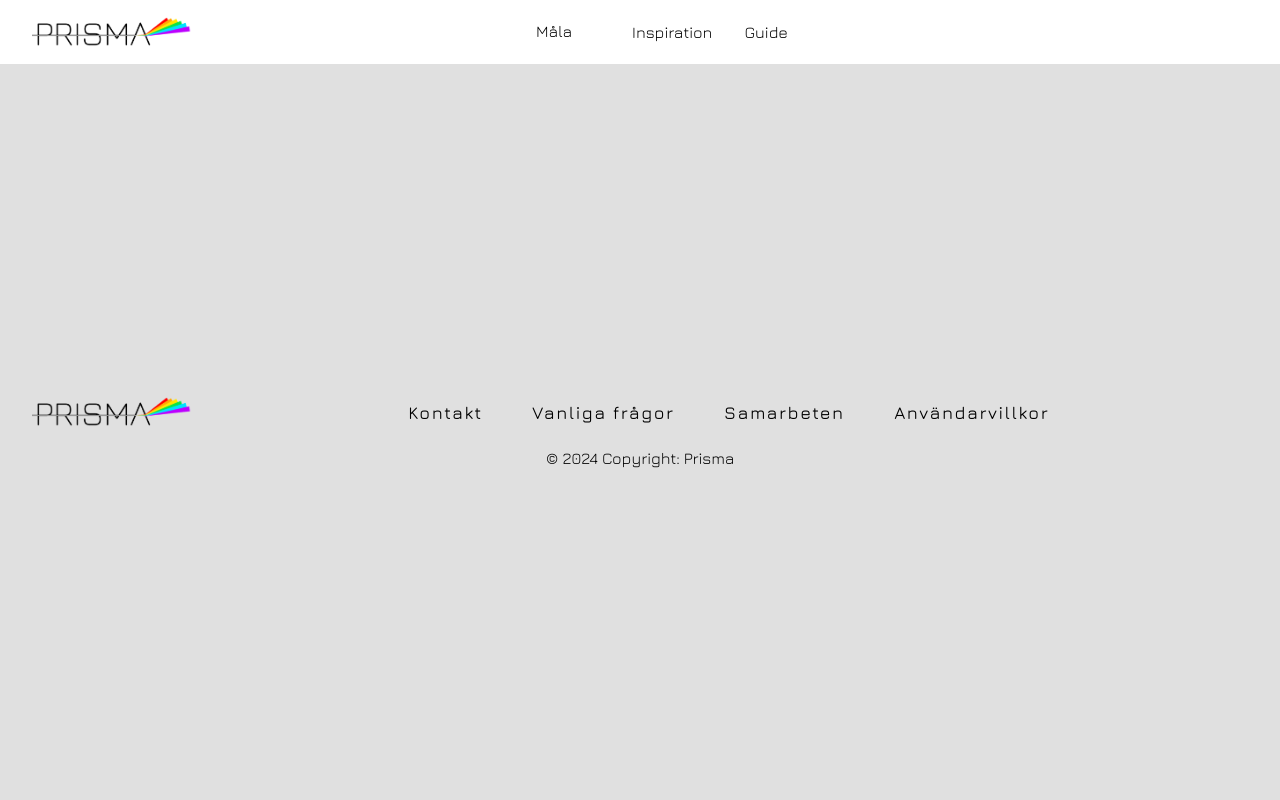
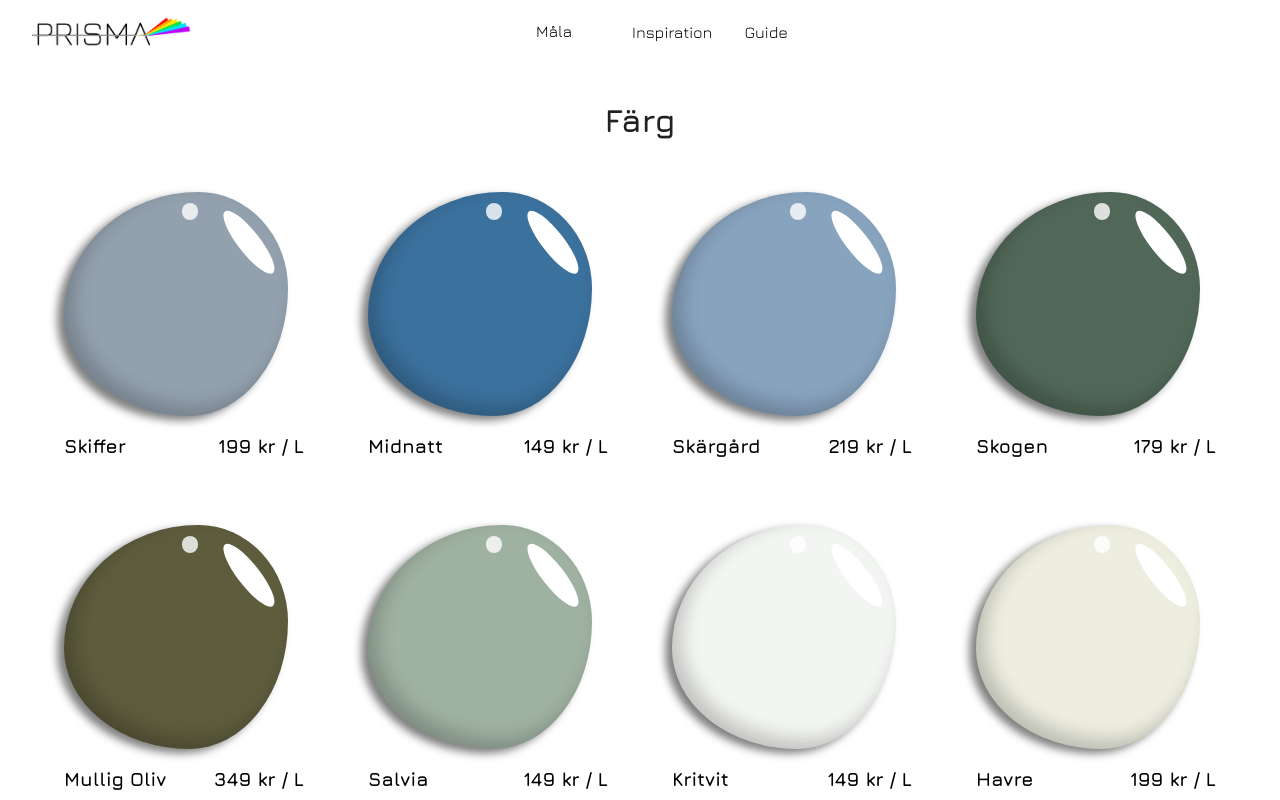
Before and after one commit to eliaslevander/AgilUtveckling-Team2, a Vue app: page /colors in a window 1280 px wide. Shown: the top 800 px of the page. Built offline with nearby package versions, Linux system fonts and the light colour scheme; some icons are missing.

Commit message:
alla färger

```diff
--- a/src/components/navbarComponent.vue
+++ b/src/components/navbarComponent.vue
@@ -231,8 +231,8 @@ export default {
         </v-list-item>
         <div v-if="showColorsDropdown">
           <!-- La till plain, den tar bort den skumma hover effekt som vuetify la till. Funka dock inte på dropdown menyerna vet inte riktigt hur jag ska ta bort den från dem -->
-          <v-list-item plain @click="selectColor('Gråskala')">
-            <router-link to="#" class="navigation-link">Gråskala</router-link>
+          <v-list-item plain>
+            <router-link to="/colors" class="navigation-link">Alla färger</router-link>
           </v-list-item>
           <v-list-item plain @click="selectColor('Röd')">
             <router-link to="#" class="navigation-link">Röd</router-link>
@@ -339,8 +339,8 @@ export default {
       <v-icon><svg-icon type="mdi" :path="menuRightPath"></svg-icon></v-icon>
     </v-list-item>
     <div v-if="showColorsDropdown" class="subMenu">
-      <v-list-item plain @click="selectColor('Gråskala')">
-        <router-link to="#" class="navigation-link">Gråskala</router-link>
+      <v-list-item plain >
+        <router-link to="/colors" class="navigation-link">Alla färger</router-link>
       </v-list-item>
       <v-list-item plain @click="selectColor('Röd')">
         <router-link to="#" class="navigation-link">Röd</router-link>
--- a/src/router/index.js
+++ b/src/router/index.js
@@ -4,6 +4,7 @@ import ProductView from "@/views/ProductView.vue";
 import FavoritesView from "@/views/FavoritesView.vue";
 import CheckoutView from "@/views/CheckoutView.vue";
 import ThanksAlot from "../views/ThanksAlot.vue";
+import AllColorView from "@/views/AllColorView.vue";
 import ColorFilteredView from "@/views/ColorFilteredView.vue";
 
 const router = createRouter({
@@ -43,6 +44,11 @@ const router = createRouter({
       component: ThanksAlot,
     },
     {
+        path: "/colors",
+        name: "AllColors",
+        component: AllColorView,
+    },
+    {
       path: "/colors/:colorType",
       name: "ColorFiltered",
       component: ColorFilteredView,
--- /dev/null
+++ b/src/views/AllColorView.vue
@@ -0,0 +1,128 @@
+<script setup>
+import { computed, ref, onMounted } from 'vue'
+    import { useRoute } from 'vue-router'
+    import { productsStore } from '../stores/products.js'
+    import BlobComponent from '../components/BlobComponent.vue'
+
+    const route = useRoute()
+    const store = productsStore()
+
+    const hover = ref(null)
+
+    const colorType = computed(() => route.params.colorType)
+
+    const allProducts = computed(() => {
+    return store.products;
+});
+
+onMounted(async () => {
+    if (store.products.length === 0) {
+        await store.fetchData()
+    }
+})
+
+
+
+</script>
+
+<template>
+    <div class="color-filtered-view">
+        <h2>{{ colorType }} Färg</h2>
+        <div class="products">
+            <div
+                v-for="product in allProducts"
+                :key="product.id"
+                class="product"
+                @mouseenter="hover = product.id"
+                @mouseleave="hover = null"
+            >
+                <router-link :to="`/product/${product.id}`">
+                    <div>
+                        <BlobComponent
+                                v-show="hover !== product.id"
+                                id="blob"
+                                :color="product.colorHex"
+                                :width="'14rem'"
+                                :margin="'0 1rem 0 0'"
+                            />
+                            <img
+                            v-show="hover === product.id"
+                            :src="product.image"
+                            :alt="product.alt"
+                            style="width: 15rem;
+                            height: 218px;"
+                        />
+                    </div>
+                    <div class="product-info">
+                        <h3>{{ product.name }}</h3>
+                        <h3>{{ product.price }} kr / L</h3>
+                    </div>
+                </router-link>
+            </div>
+        </div>
+    </div>
+</template>
+
+<style lang="scss" scoped>
+.color-filtered-view {
+    display: flex;
+    flex-direction: column;
+    align-items: center;
+    padding: 2rem 0;
+    h2 {
+        font-size: 2rem;
+        margin-bottom: 2rem;
+    }
+    .products {
+        display: flex;
+        flex-wrap: wrap;
+        justify-content: center;
+        gap: 2rem;
+        .product {
+            padding: 1rem;
+            display: flex;
+            flex-direction: column;
+            align-items: center;
+            position: relative; // Lägg till positionering här
+            a {
+                text-decoration: none;
+                color: black;
+            }
+            .image-container {
+                width: 14rem;
+                height: 14rem;
+                margin: 0 1rem 0 0;
+                position: relative;
+                overflow: hidden; // Håller allt inom denna container
+                border-radius: 10px;
+                img, .blob-component {
+                    position: absolute;
+                    top: 0;
+                    left: 0;
+                    width: 14rem;
+                    height: 14rem;
+                    transition: opacity 0.5s ease; // Lägg till övergångseffekt
+                }
+                img {
+                    opacity: 0; // Bilden är ursprungligen dold
+                    &:hover {
+                        opacity: 1; // Visa bilden vid hover
+                    }
+                }
+            }
+            .product-info {
+                width: 100%;
+                display: flex;
+                align-items: center;
+                margin-top: 1rem;
+                justify-content: space-between;
+                h3 {
+                    color: black;
+                    font-size: 1.2rem;
+                    margin: 0;
+                }
+            }
+        }
+    }
+}
+</style>
```
